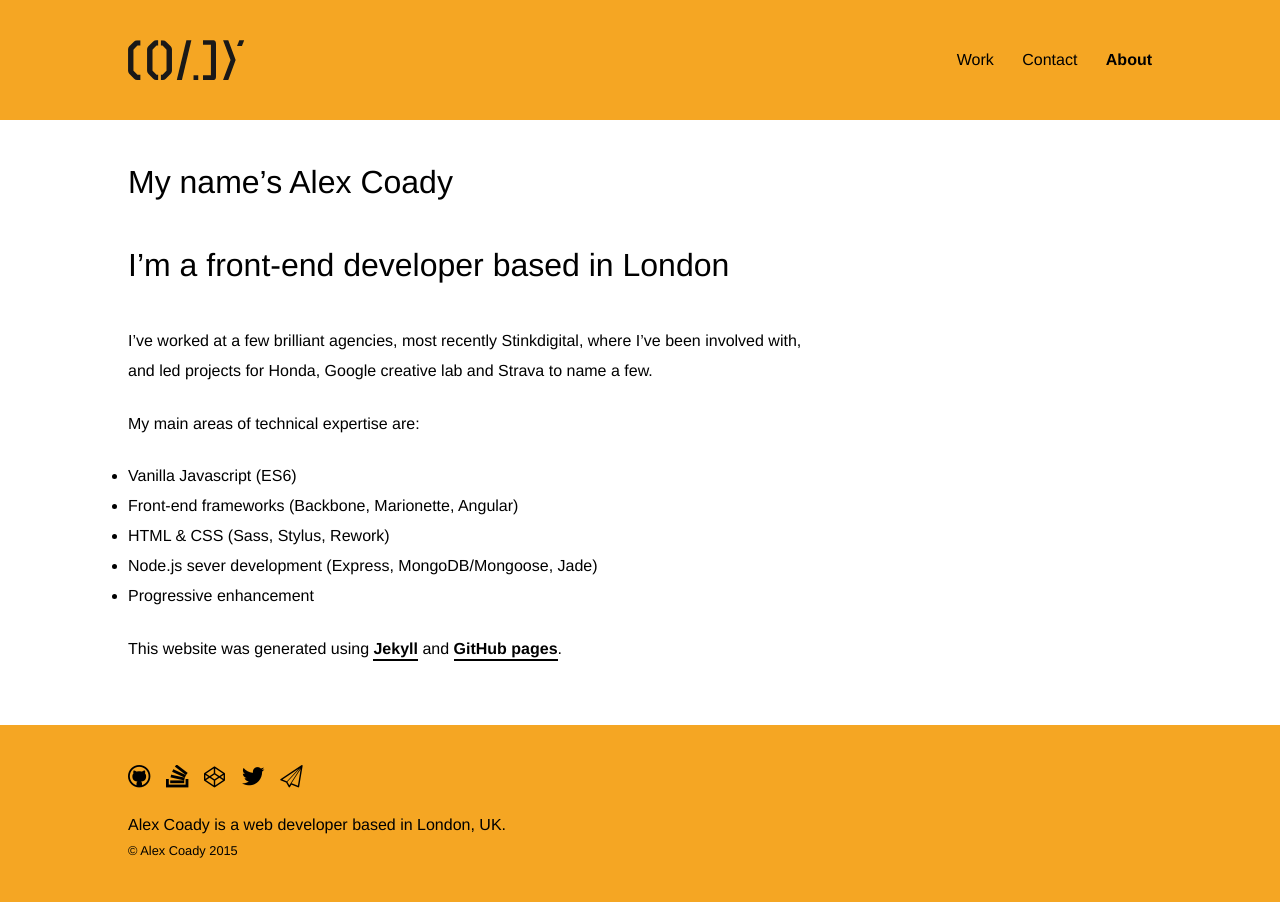
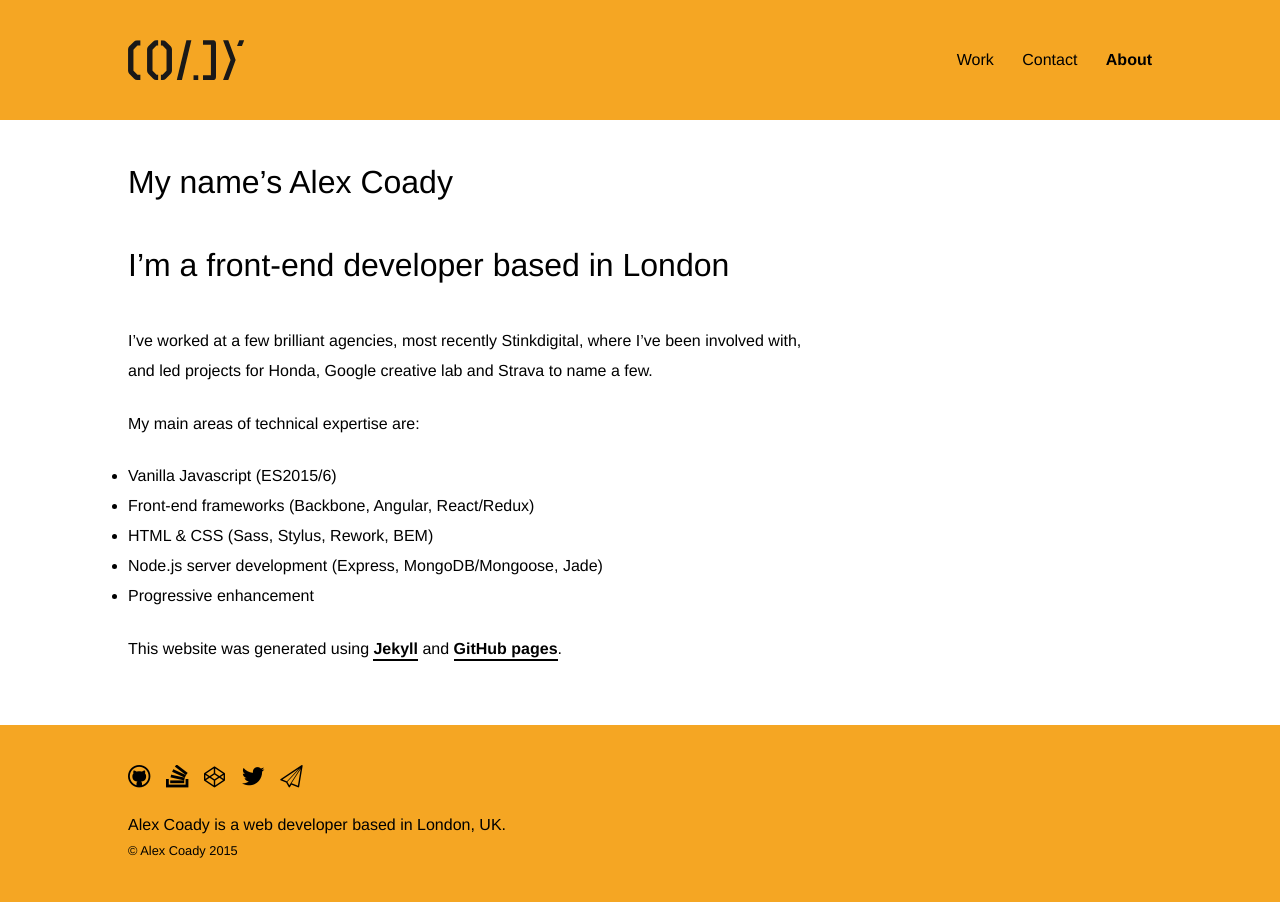
Before and after one commit to alexcoady/alexcoady.github.io, a Jekyll site: the page built from about/index.markdown, in a window 1280 px wide. Built offline with Jekyll 4.4.1, drawn with Linux system fonts in a browser that asks for light colours; some web fonts are replaced.

```diff
--- a/_posts/2014-10-31-honda-the-other-side.markdown
+++ b/_posts/2014-10-31-honda-the-other-side.markdown
@@ -1,9 +1,9 @@
 ---
 layout: post
-title:  The Other Side
+title: The Other Side
 slug: honda
 client: Honda
-date:   2014-10-31 00:00:00
+date: 2014-10-31 00:00:00
 tags: javascript film vanilla-javascript
 excerpt: An interactive film with a twist, a dark-side story that mimics the light
 role: Lead front-end developer
--- a/about/index.markdown
+++ b/about/index.markdown
@@ -10,10 +10,10 @@ I've worked at a few brilliant agencies, most recently Stinkdigital, where I've
 
 My main areas of technical expertise are:
 
-- Vanilla Javascript (ES6)
-- Front-end frameworks (Backbone, Marionette, Angular)
-- HTML & CSS (Sass, Stylus, Rework)
-- Node.js sever development (Express, MongoDB/Mongoose, Jade)
+- Vanilla Javascript (ES2015/6)
+- Front-end frameworks (Backbone, Angular, React/Redux)
+- HTML & CSS (Sass, Stylus, Rework, BEM)
+- Node.js server development (Express, MongoDB/Mongoose, Jade)
 - Progressive enhancement
 
 This website was generated using [Jekyll](http://jekyllrb.com/) and [GitHub pages](https://pages.github.com/).
```
Also changed, not shown: _posts/2015-09-01-strava-insights.markdown (added, +16 -0 lines), _posts/2016-06-01-copa-90.markdown (added, +26 -0 lines), images/posts/copa-90/main.jpg (added), images/posts/copa-90/main@2x.jpg (added), images/posts/copa-90/thumb.jpg (added), images/posts/copa-90/thumb@2x.jpg (added), images/posts/strava-insights/main.jpg (added), images/posts/strava-insights/main@2x.jpg (added), images/posts/strava-insights/thumb.jpg (added), images/posts/strava-insights/thumb@2x.jpg (added), 3 other files.
